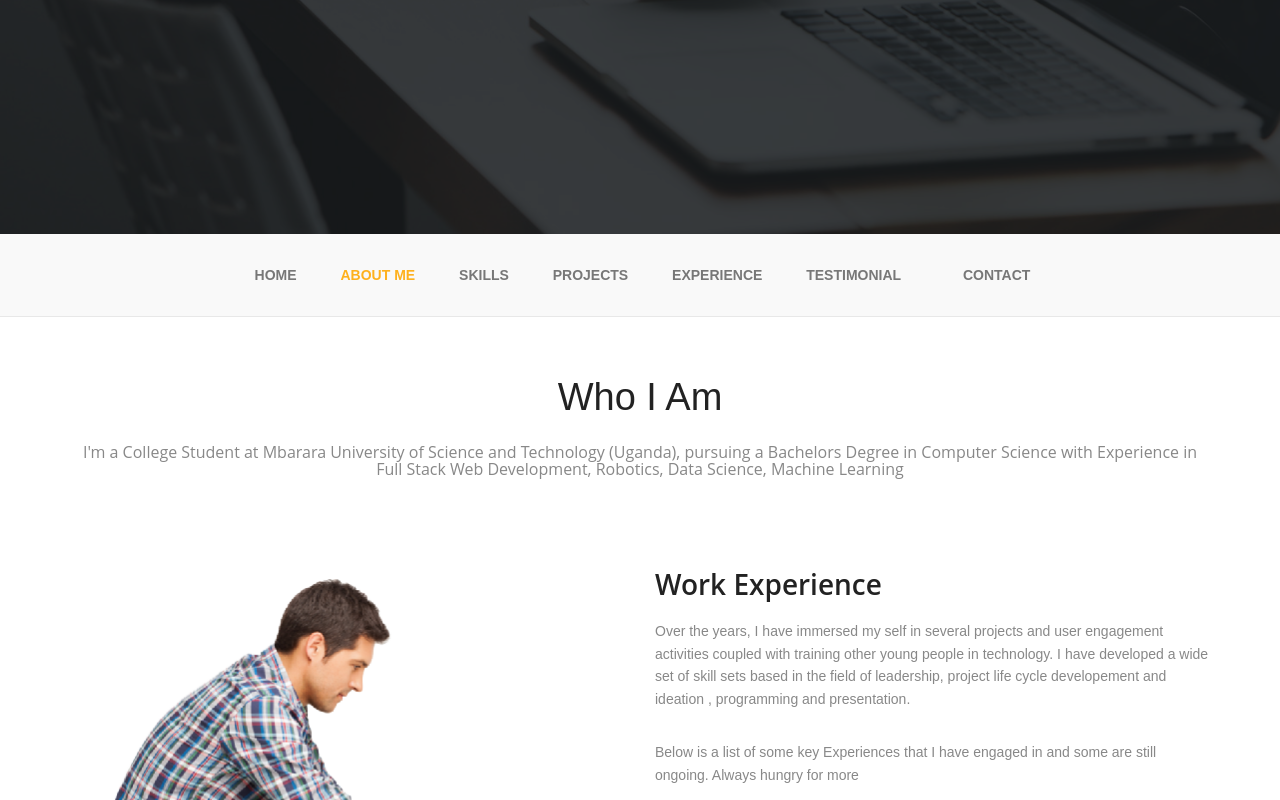
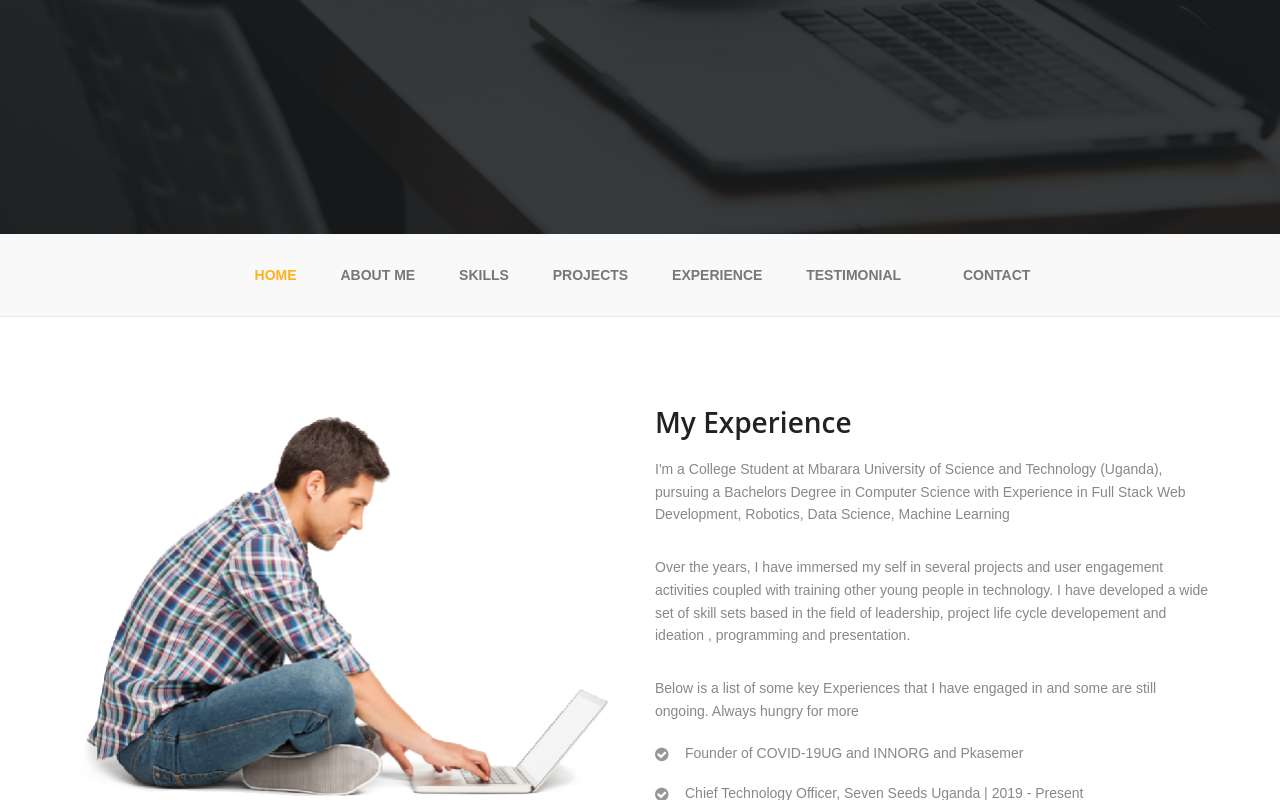
Before and after one commit to patrickhamzaokello/csaboutme, a plain HTML site: page index.html in a window 1280 px wide. Shown: the part 516-1316 px from the top of the page. Drawn offline with Linux system fonts and the light colour scheme.

Commit message:
updatedexperiences

```diff
--- a/index.html
+++ b/index.html
@@ -92,10 +92,6 @@
     <!--Aboutus-->
     <div class="inner_wrapper aboutUs-container fadeInLeft animated wow">
       <div class="container">
-        <h2>Who I Am</h2>
-        <h6>I'm a College Student at Mbarara University of Science and Technology (Uganda), pursuing a Bachelors Degree
-          in Computer Science with Experience in Full Stack Web Development, Robotics, Data Science, Machine Learning
-        </h6>
         <div class="inner_section">
           <div class="row">
             <div class="col-lg-12 about-us">
@@ -103,7 +99,9 @@
                 <div class="col-md-6"> <img class="img-responsive" src="img/about1.png" align=""> </div>
                 <!-- /.col-md-6 -->
                 <div class="col-md-6">
-                  <h3>Work Experience</h3>
+                  <h3>My Experience</h3>
+                  <p>I'm a College Student at Mbarara University of Science and Technology (Uganda), pursuing a Bachelors Degree
+          in Computer Science with Experience in Full Stack Web Development, Robotics, Data Science, Machine Learning</p>
                   <p>
                     Over the years, I have immersed my self in several projects and user engagement activities coupled
                     with training other young people in technology. I have developed a wide set of skill sets based in
```
